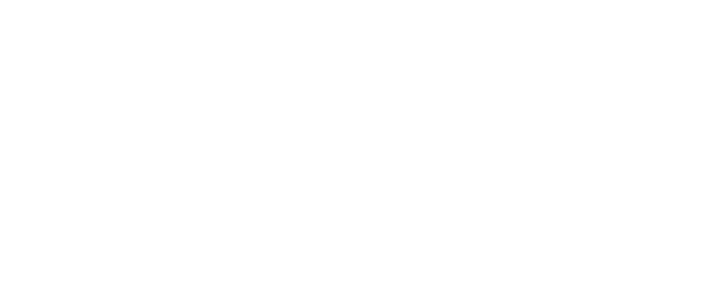
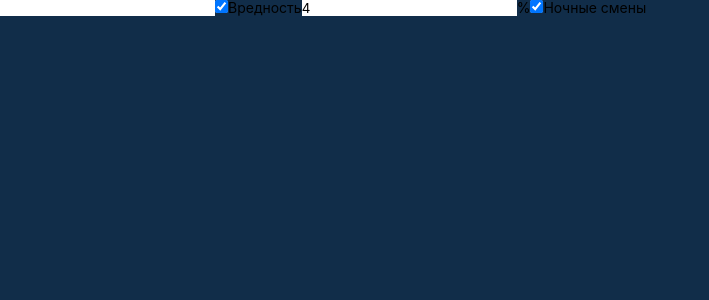
Before and after one commit to Viqto0r/salary, a React (Create React App) app: page / in a window 1280 px wide. Shown: the top 300 px of the page, without its empty margins (0-709 px from the left). Built offline with nearby package versions, Linux system fonts and the light colour scheme.

Commit message:
add and sync inputs

```diff
--- a/src/App.module.scss
+++ b/src/App.module.scss
@@ -1,2 +1,4 @@
 .container {
+  background: #112d49;
+  height: 100%;
 }
--- a/src/App.tsx
+++ b/src/App.tsx
@@ -1,7 +1,12 @@
 import styles from './App.module.scss'
+import Calculator from './components/Calculator/Calculator'
 
 function App() {
-  return <div className={styles.container}></div>
+  return (
+    <div className={styles.container}>
+      <Calculator />
+    </div>
+  )
 }
 
 export default App
--- a/src/app/store.ts
+++ b/src/app/store.ts
@@ -1,17 +1,19 @@
-import { configureStore, ThunkAction, Action } from '@reduxjs/toolkit';
-import counterReducer from '../features/counter/counterSlice';
+import { configureStore, ThunkAction, Action } from '@reduxjs/toolkit'
+import counterReducer from '../features/counter/counterSlice'
+import calculatorSlice from '../redux/slices/calculatorSlice'
 
 export const store = configureStore({
   reducer: {
     counter: counterReducer,
+    calculator: calculatorSlice,
   },
-});
+})
 
-export type AppDispatch = typeof store.dispatch;
-export type RootState = ReturnType<typeof store.getState>;
+export type AppDispatch = typeof store.dispatch
+export type RootState = ReturnType<typeof store.getState>
 export type AppThunk<ReturnType = void> = ThunkAction<
   ReturnType,
   RootState,
   unknown,
   Action<string>
->;
+>
--- /dev/null
+++ b/src/components/Calculator/Calculator.module.scss
@@ -0,0 +1,7 @@
+.container {
+  .tariffInput::-webkit-outer-spin-button,
+  .tariffInput::-webkit-inner-spin-button {
+    -webkit-appearance: none;
+    margin: 0;
+  }
+}
--- /dev/null
+++ b/src/components/Calculator/Calculator.tsx
@@ -0,0 +1,49 @@
+import { FC, memo } from 'react'
+import useCheckbox from '../../customHooks/useCheckbox'
+import useInput from '../../customHooks/useInput'
+import {
+  harmfulnessPercentSelector,
+  isHarmfulnessSelector,
+  isNightShiftsSelector,
+  setHarmfulness,
+  setTariff,
+  tariffSelector,
+  toggleHarmfulness,
+  toggleNightShifts,
+} from '../../redux/slices/calculatorSlice'
+import styles from './Calculator.module.scss'
+
+const Calculator: FC = () => {
+  return (
+    <div className={styles.container}>
+      <input
+        className={styles.tariffInput}
+        type='number'
+        {...useInput(tariffSelector, setTariff)}
+      />
+      <label>
+        <input
+          type='checkbox'
+          {...useCheckbox(isHarmfulnessSelector, toggleHarmfulness)}
+        />
+        Вредность
+      </label>
+      <label>
+        <input
+          type='number'
+          {...useInput(harmfulnessPercentSelector, setHarmfulness)}
+        />
+        %
+      </label>
+      <label>
+        <input
+          type='checkbox'
+          {...useCheckbox(isNightShiftsSelector, toggleNightShifts)}
+        />
+        Ночные смены
+      </label>
+    </div>
+  )
+}
+
+export default memo(Calculator)
--- /dev/null
+++ b/src/customHooks/useCheckbox.tsx
@@ -0,0 +1,22 @@
+import { ActionCreatorWithoutPayload } from '@reduxjs/toolkit'
+import { useAppDispatch, useAppSelector } from '../app/hooks'
+import { RootState } from '../app/store'
+
+type ActionNameType = 'input/toggleHarmfulness' | 'input/toggleNightShifts'
+type ChangeHandlerType = ActionCreatorWithoutPayload<ActionNameType>
+
+const useCheckbox = (
+  selector: (state: RootState) => boolean,
+  changeHandler: ChangeHandlerType
+) => {
+  const dispatch = useAppDispatch()
+  const checked = useAppSelector(selector)
+
+  const onChange = (e: React.ChangeEvent<HTMLInputElement>) => {
+    dispatch(changeHandler())
+  }
+
+  return { checked, onChange }
+}
+
+export default useCheckbox
--- /dev/null
+++ b/src/customHooks/useInput.tsx
@@ -0,0 +1,25 @@
+import { ActionCreatorWithPayload } from '@reduxjs/toolkit'
+import { useAppDispatch, useAppSelector } from '../app/hooks'
+import { RootState } from '../app/store'
+
+type ActionNameType = 'input/setTariff' | 'input/setHarmfulness'
+type ChangeHandlerType = ActionCreatorWithPayload<
+  { value: string },
+  ActionNameType
+>
+
+const useInput = (
+  selector: (state: RootState) => string,
+  changeHandler: ChangeHandlerType
+) => {
+  const dispatch = useAppDispatch()
+  const value = useAppSelector(selector)
+
+  const onChange = (e: React.ChangeEvent<HTMLInputElement>) => {
+    dispatch(changeHandler({ value: e.target.value }))
+  }
+
+  return { value, onChange }
+}
+
+export default useInput
--- a/src/index.css
+++ b/src/index.css
@@ -1,3 +1,84 @@
+/*Обнуление*/
+* {
+  padding: 0;
+  margin: 0;
+  border: 0;
+}
+*,
+*:before,
+*:after {
+  -moz-box-sizing: border-box;
+  -webkit-box-sizing: border-box;
+  box-sizing: border-box;
+}
+:focus,
+:active {
+  outline: none;
+}
+a:focus,
+a:active {
+  outline: none;
+}
+
+nav,
+footer,
+header,
+aside {
+  display: block;
+}
+
+html,
+body {
+  height: 100%;
+  width: 100%;
+  font-size: 100%;
+  line-height: 1;
+  font-size: 14px;
+  -ms-text-size-adjust: 100%;
+  -moz-text-size-adjust: 100%;
+  -webkit-text-size-adjust: 100%;
+}
+input,
+button,
+textarea {
+  font-family: inherit;
+}
+
+input::-ms-clear {
+  display: none;
+}
+button {
+  cursor: pointer;
+}
+button::-moz-focus-inner {
+  padding: 0;
+  border: 0;
+}
+a,
+a:visited {
+  text-decoration: none;
+}
+a:hover {
+  text-decoration: none;
+}
+ul li {
+  list-style: none;
+}
+img {
+  vertical-align: top;
+}
+
+h1,
+h2,
+h3,
+h4,
+h5,
+h6 {
+  font-size: inherit;
+  font-weight: 400;
+}
+/*--------------------*/
+
 body {
   margin: 0;
   font-family: -apple-system, BlinkMacSystemFont, 'Segoe UI', 'Roboto', 'Oxygen',
@@ -5,9 +86,14 @@
     sans-serif;
   -webkit-font-smoothing: antialiased;
   -moz-osx-font-smoothing: grayscale;
+  height: 100vh;
 }
 
 code {
   font-family: source-code-pro, Menlo, Monaco, Consolas, 'Courier New',
     monospace;
 }
+
+#root {
+  height: 100%;
+}
--- /dev/null
+++ b/src/redux/slices/calculatorSlice.ts
@@ -0,0 +1,48 @@
+import { RootState } from '../../app/store'
+import { createSlice as calculatorSlice, PayloadAction } from '@reduxjs/toolkit'
+
+export interface IInintialState {
+  tariff: string
+  isHarmfulness: boolean
+  harmfulnessPercent: string
+  isNightShifts: boolean
+}
+
+const initialState: IInintialState = {
+  tariff: '',
+  isHarmfulness: true,
+  harmfulnessPercent: '4',
+  isNightShifts: true,
+}
+
+const inputSlice = calculatorSlice({
+  name: 'input',
+  initialState,
+  reducers: {
+    setTariff(state, action: PayloadAction<{ value: string }>) {
+      state.tariff = action.payload.value
+    },
+    setHarmfulness(state, action: PayloadAction<{ value: string }>) {
+      state.harmfulnessPercent = action.payload.value
+    },
+    toggleHarmfulness(state) {
+      state.isHarmfulness = !state.isHarmfulness
+    },
+    toggleNightShifts(state) {
+      state.isNightShifts = !state.isNightShifts
+    },
+  },
+})
+
+export const tariffSelector = (state: RootState) => state.calculator.tariff
+export const harmfulnessPercentSelector = (state: RootState) =>
+  state.calculator.harmfulnessPercent
+
+export const isNightShiftsSelector = (state: RootState) =>
+  state.calculator.isNightShifts
+
+export const isHarmfulnessSelector = (state: RootState) =>
+  state.calculator.isHarmfulness
+
+export const { setTariff, setHarmfulness,toggleHarmfulness,toggleNightShifts } = inputSlice.actions
+export default inputSlice.reducer
--- /dev/null
+++ b/src/utils/getFixedTariff.ts
@@ -0,0 +1,5 @@
+const getFixedTariff = (value: string) => {
+  return value ? value.replace(/0+(?=.)/, '') : ''
+}
+
+export default getFixedTariff
```
